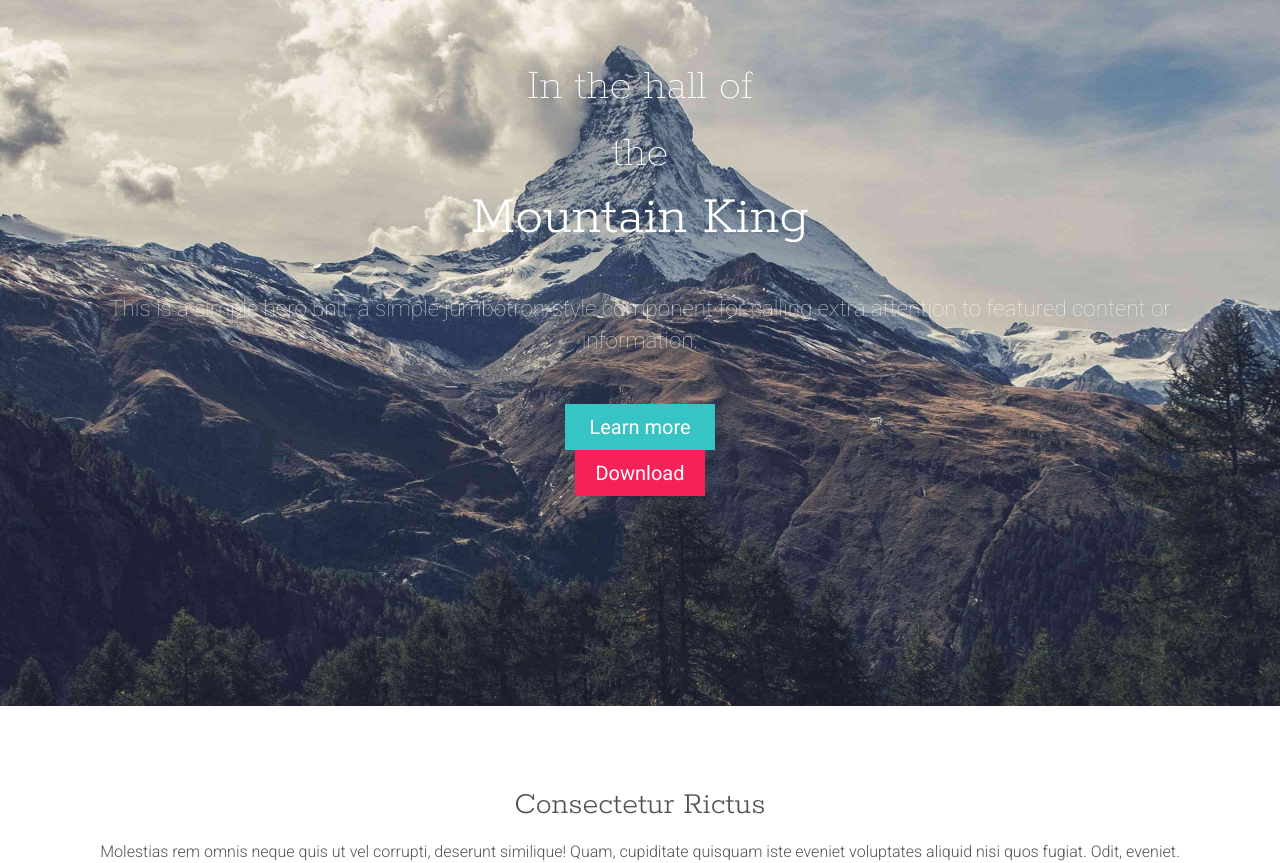
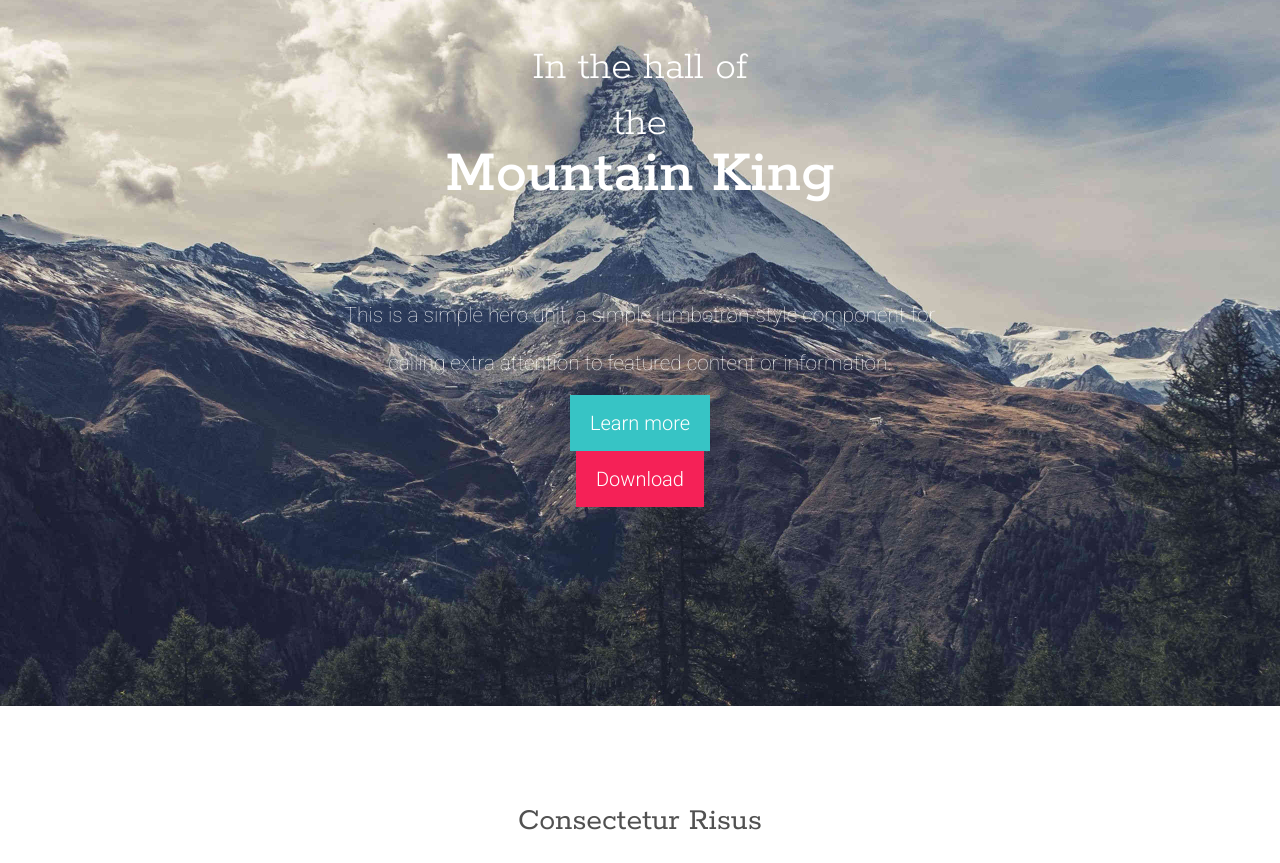
Before and after one commit to leojen23/SIMPLON_theMountain, a plain HTML site: page index.html in a window 1280 px wide. Shown: the part 94-957 px from the top of the page. Drawn offline with nearby package versions, Linux system fonts and the light colour scheme; some icons are missing.

Commit message:
section 2 finished

```diff
--- a/css/style.css
+++ b/css/style.css
@@ -3,7 +3,7 @@
 @import url('https://fonts.googleapis.com/css?family=Roboto:100,300,400,500,700,900|Rokkitt:100,200,300,400,500,700&display=swap');
 
 :root{
-    --color-primary:#37C4C5;
+    --color-primary:#9DDBF0;
     --color-footer:#24313B;
     --text-dark:#515151;
     --text-light:#FFFFFF;
@@ -23,24 +23,42 @@ body{
     list-style: none;
     overflow: auto;
     color: var(--text-dark);
+    box-sizing: border-box;
 
 }
 /* -------------------------------------formatting-------- */
+h1,h2,h3,h4,h5{
+    font-family: rokkitt;
+}
 
-h1,h2,h3{
-    font-family: rokkitt;
-    font-weight: 300;
+h1{
+    font-weight: 400;
+    padding: 1rem 1.1rem;
+
+}
+h2{
+    font-weight: 400;
+    padding: 1rem 1.1rem;
+
+}
+
+h3{
+
 }
 p{
     line-height: 2rem;
     font-weight: 300;
+    font-size: 1rem;
 }
 small{
-    font-weight: 100;
+    font-weight: 300;
+    font-size: 2.6rem;
 }
 .navbar-nav, .jumbotron-fluid,.container-fluid{
-    padding: 2rem;
+    padding: 0 1rem;
+
 }
+
 
 
 /* -------------------------------------sections-------- */
@@ -53,8 +71,6 @@ header{
     background-position: top bottom;
     background-size: cover;
 }
-
-
 .navbar{
     display: flex;
     justify-content: space-between;
@@ -96,25 +112,38 @@ header{
 .jumbotron-fluid{
     color: var(--text-light);
 
+
+}
+.jumbotron-fluid h1{
+
+    font-size:3.9rem;
+    line-height: 0.9;
+    font-weight: 500;
+
+
 }
 .jumbotron-fluid p{
     font-family: roboto;
     color: var(--text-light);
-    font-size: 1.4rem;
+    font-size: 1.3rem;
     font-weight: lighter;
-    opacity: 0.7;
-    padding: 2rem;
-
+    opacity: 0.9;
+    padding: 4rem 4rem 0 4rem ;
+    line-height: 3rem;
+    margin: 0.5rem;
 }
 
 
 /* FEATURES SECTION */
 #features{
     height:100%;
+    padding-top:5rem;
+    padding-bottom:2rem
 }
 .card{
     border: none;
-    padding-top:3rem;
+    padding-bottom:3rem;
+
 }
 .card-body{
 padding: 0;
@@ -126,20 +155,24 @@ padding: 0;
 /* ABOUT SECTION */
 
 #about{
-    height: 500px;
+    height: 1000px;
+    color: var(--text-light);
     background-image: url("../images/bg_nuage.jpg");
     background-repeat: no-repeat;
-    background-position: right;
+    background-position: 50% 50%;
     background-size: cover;
 }
+
 .bg-opacity{
     background-color: var(--btn-color-primary);
+    padding-top:5rem;
+    padding-bottom:2rem;
     width: 100%;
-    height: 100%;
-    opacity: 0.5;
+    height: 1000px;
+    opacity: 0.4;
 }
 .about-content{
-    position: relative;
+    position: absolute;
     top: 0;
 }
 
@@ -150,21 +183,19 @@ padding: 0;
     -moz-border-radius: 0 ;
     border-radius: 0 ;
     border: none;
+    font-weight: 300;
+    padding: 0.8rem 1em;
+}
+.btn-holder{
+    padding-bottom: 10rem;
 }
 
-.btn-holder{
-    padding: 0rem 0 3rem 0;
+.btn-blue{
+    background-color:var(--btn-color-primary);
 }
-
-    .jumbotron-fluid .btn:nth-of-type(1){
-        background-color:var(--btn-color-primary);
-        width: 150px;
-
-    }
-    .jumbotron-fluid .btn:nth-of-type(2){
-        background-color:var(--btn-color-secondary);
-        width: 130px;
-    }
+.btn-pink{
+    background-color:var(--btn-color-secondary)
+}
 
 
 
--- a/index.html
+++ b/index.html
@@ -61,14 +61,13 @@
         </div>
         <div class="col-12 jumbotron-fluid bg-transparent text-center ">
             <h1 class="display-4"><small>In the hall of <br>the<br></small>Mountain King</h1>
-            <p class="">This is a simple hero unit, a simple jumbotron-style component for calling extra attention to featured content or information.</p>
+            <p class="">This is a simple hero unit, a simple jumbotron-style component for <br>calling extra attention to featured content or information.</p>
             <div class="btn-holder d-flex flex-column align-items-center">
-                <a class="btn btn-primary btn-lg d-block" href="#" role="button">Learn more</a>
-                <a class="btn btn-primary btn-lg d-block" href="#" role="button">Download</a>
+                <a class="btn btn-primary btn-lg d-block btn-blue" href="#" role="button">Learn more</a>
+                <a class="btn btn-primary btn-lg d-block btn-pink" href="#" role="button">Download</a>
             </div>
         </div>
     </header>
-
     <!-- HEADER END -->
     <main>
 
@@ -80,8 +79,8 @@
                 <div class="col-12 text-center p-t">
                     <div class="card">
                         <div class="card-body">
-                        <span class="iconify" data-icon="typcn:camera-outline" data-inline="false"></span>
-                          <h2 class="card-title">Consectetur Rictus</h2>
+                            <span class="iconify" data-icon="typcn:pencil" data-inline="false"></span>
+                            <h2 class="card-title">Consectetur Risus</h2>
                             <p class="card-text">Molestias rem omnis neque quis ut vel corrupti, deserunt similique! Quam, cupiditate quisquam iste eveniet voluptates aliquid nisi quos fugiat. Odit, eveniet.</p>
                         </div>
                       </div>
@@ -91,7 +90,7 @@
                 <div class="col-12 text-center">
                     <div class="card">
                         <div class="card-body">
-                            <span class="iconify" data-icon="typcn:pencil" data-inline="false"></span>
+                            <span class="iconify" data-icon="typcn:camera-outline" data-inline="false"></span>
                             <h2 class="card-title">Ultricies Aenean</h2>
                             <p class="card-text">Lorem ipsum dolor, sit amet consectetur adipisicing elit. Placeat fugiat assumenda doloribus doloremque, dolorum quae quam dolor nesciunt culpa odio voluptas quaerat pariatur illum  </p>
                         </div>
@@ -102,7 +101,7 @@
                 <div class="col-12 text-center">
                     <div class="card">
                         <div class="card-body">
-                        <span class="iconify" data-icon="typcn:camera-outline" data-inline="false"></span>
+                            <span class="iconify" data-icon="typcn:bookmark" data-inline="false"></span>
                             <h2 class="card-title">Cras Sollicitudin</h2>
                             <p class="card-text">Molestias rem omnis neque quis ut vel corrupti, deserunt similique! Quam, cupiditate quisquam iste eveniet voluptates aliquid nisi quos fugiat. Odiiste eveniet .</p>
                         </div>
@@ -112,12 +111,11 @@
             </div>
         </section>
 
+    <!-- ABOUT SECTION STARTS -->
         <section id="about" class="container-fluid">
             <div class="row">
                 <div class="col">
-                    <div class="bg-opacity">
-                    <h1>l;kas</h1>
-                    </div>
+                    <div class="bg-opacity"></div>
                     <div class="about-content">
                         <h2>Ligula Mattis Ornare Ultricies</h2>
                         <h3>Inventore necessitatibus quos explicabo saepe</h3>
```
Lines whose indentation alone changed are shown as unchanged.
